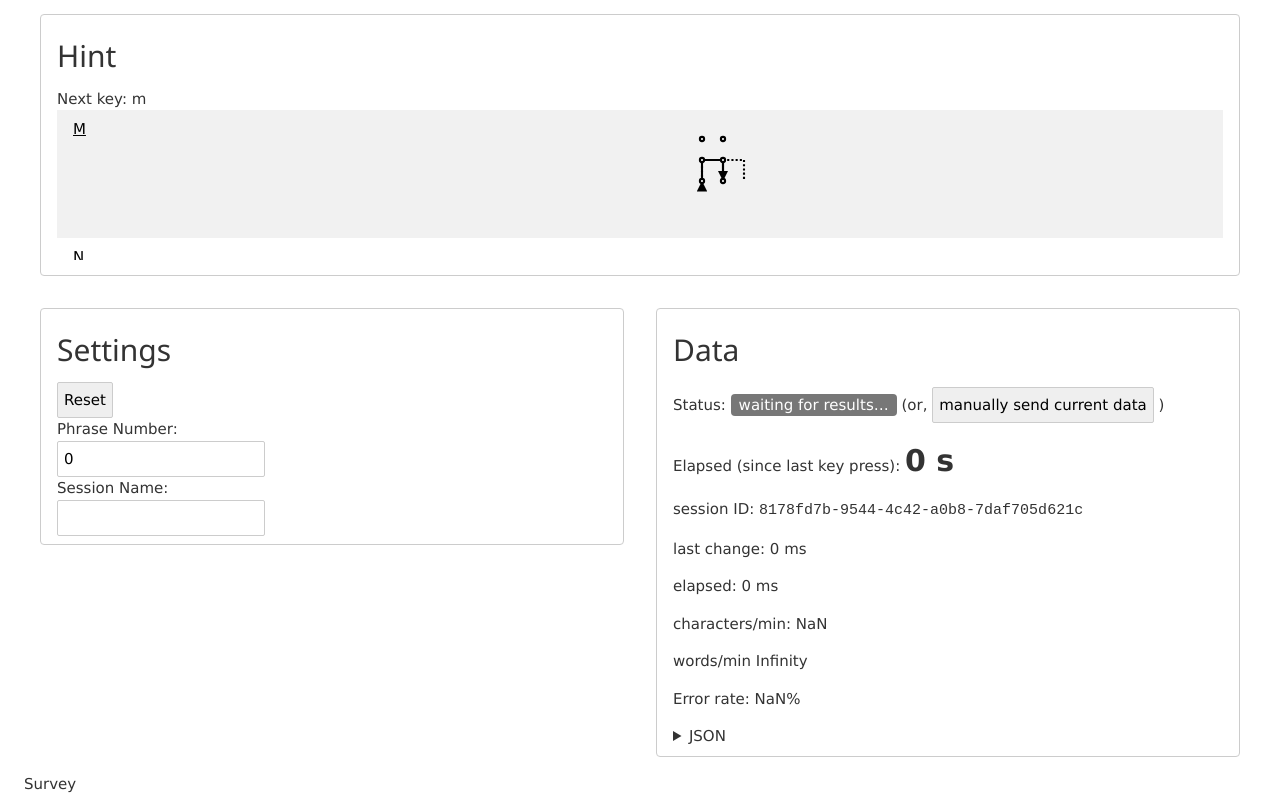
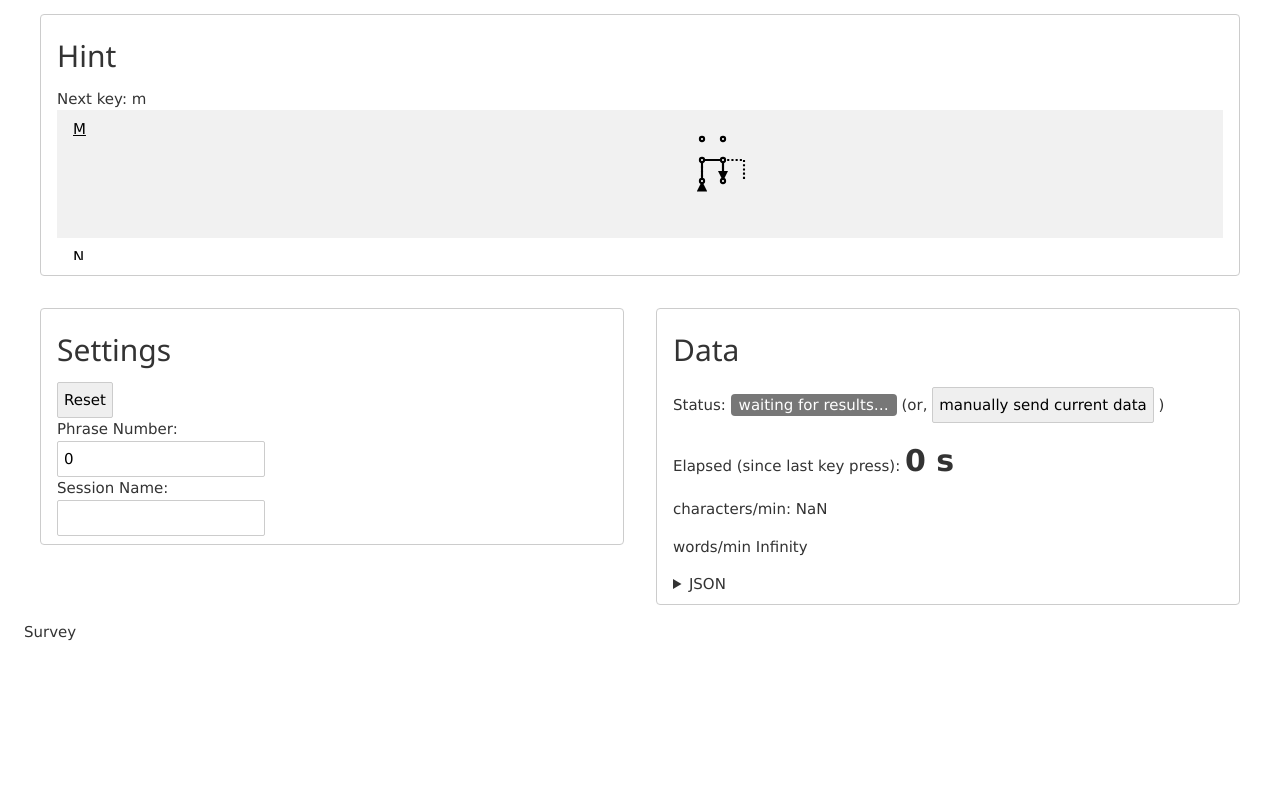
Before and after one commit to nyiyui/kyokukey, a Svelte app: page / in a window 1280 px wide. Shown: the part 331-1126 px from the top of the page. After the commit the page ends 974 px from the top, so only its background shows below. Built offline with nearby package versions, Linux system fonts and the light colour scheme.

Commit message:
rm unnecessary

```diff
--- a/src/Data.svelte
+++ b/src/Data.svelte
@@ -111,13 +111,6 @@
       {(lastChange - elapsed)/1000} s
     </strong>
   </p>
-  <p>session ID: <code>{currentUUID}</code></p>
-  <p>
-    last change: {Date.now() - lastChange} ms
-  </p>
-  <p>
-    elapsed: {lastChange - elapsed} ms
-  </p>
   <p>
     characters/min: {(text.length / (Date.now() - elapsed)) * 1000 * 60}
   </p>
@@ -126,7 +119,6 @@
       1000 *
       60}
   </p>
-  <p>Error rate: {(errCount / text.length) * 100}%</p>
   <details>
     <summary>JSON</summary>
     <code>{JSON.stringify(data, null, 2)}</code>
```
